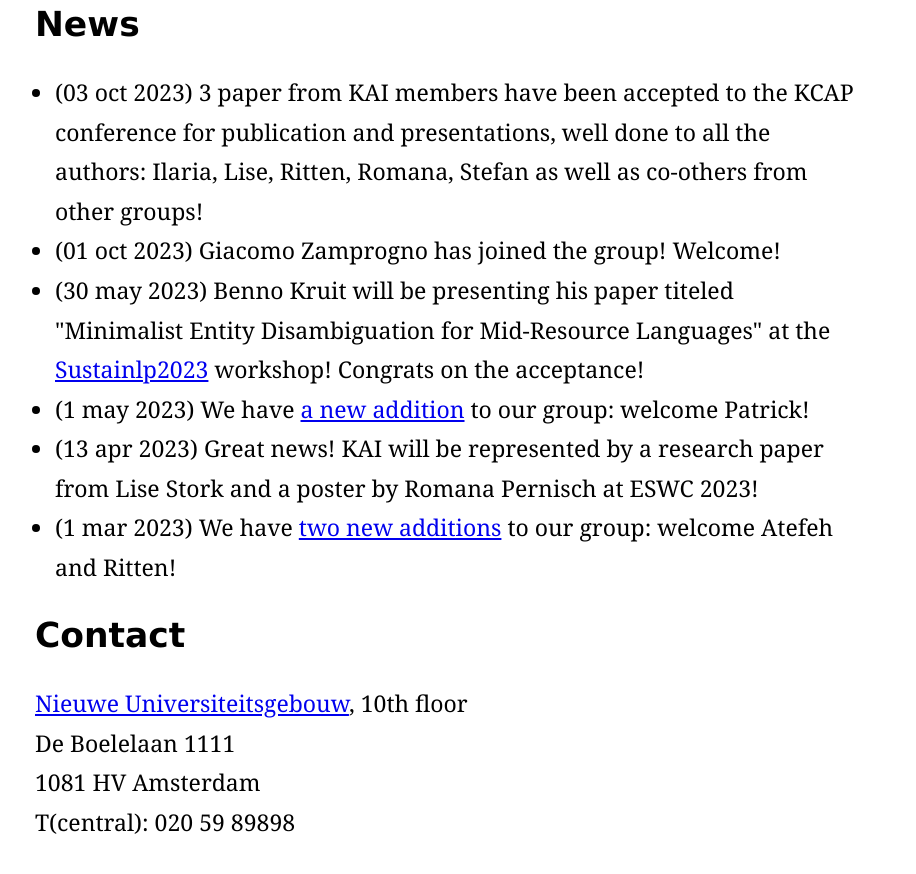
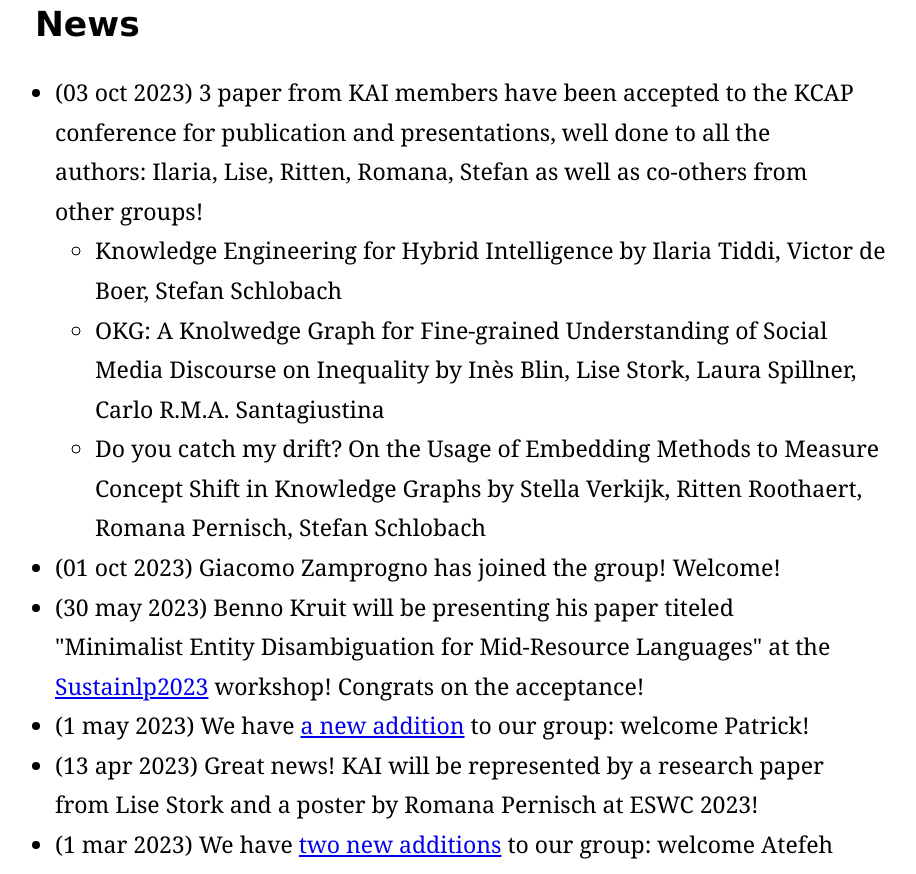
Before and after one commit to kai-vu/site, a Jekyll site: the page built from index.md, in a window 1280 px wide and 900 px high, scrolled down 1621 px, cut to the strip 26-900 px from the top of the window. Shown: the whole strip, without its empty margins (205-1121 px from the left). Built offline with Jekyll 4.4.1, drawn with Linux system fonts in a browser that asks for light colours; our own code applies the rules of GitHub Pages for plain Markdown files.

Commit message:
updated kcap papers

```diff
--- a/index.md
+++ b/index.md
@@ -25,7 +25,13 @@
 
 ## News
 <ul>
-    <li> (03 oct 2023) 3 paper from KAI members have been accepted to the KCAP conference for publication and presentations, well done to all the authors: Ilaria, Lise, Ritten, Romana, Stefan as well as co-others from other groups! </li>
+    <li> (03 oct 2023) 3 paper from KAI members have been accepted to the KCAP conference for publication and presentations, well done to all the authors: Ilaria, Lise, Ritten, Romana, Stefan as well as co-others from other groups!
+    <ul>
+        <li>Knowledge Engineering for Hybrid Intelligence by Ilaria Tiddi, Victor de Boer, Stefan Schlobach</li>
+        <li>OKG: A Knolwedge Graph for Fine-grained Understanding of Social Media Discourse on Inequality by Inès Blin, Lise Stork, Laura Spillner, Carlo R.M.A. Santagiustina</li>
+        <li>Do you catch my drift? On the Usage of Embedding Methods to Measure Concept Shift in Knowledge Graphs by Stella Verkijk, Ritten Roothaert, Romana Pernisch, Stefan Schlobach</li>
+    </ul>
+    </li>
     <li> (01 oct 2023) Giacomo Zamprogno has joined the group! Welcome! </li>
     <li> (30 may 2023) Benno Kruit will be presenting his paper titeled "Minimalist Entity Disambiguation for Mid-Resource Languages" at the <a href="https://sites.google.com/view/sustainlp2023">Sustainlp2023</a> workshop! Congrats on the acceptance! </li>
     <li> (1 may 2023) We have <a href="/people">a new addition</a> to our group: welcome Patrick!</li>
```
